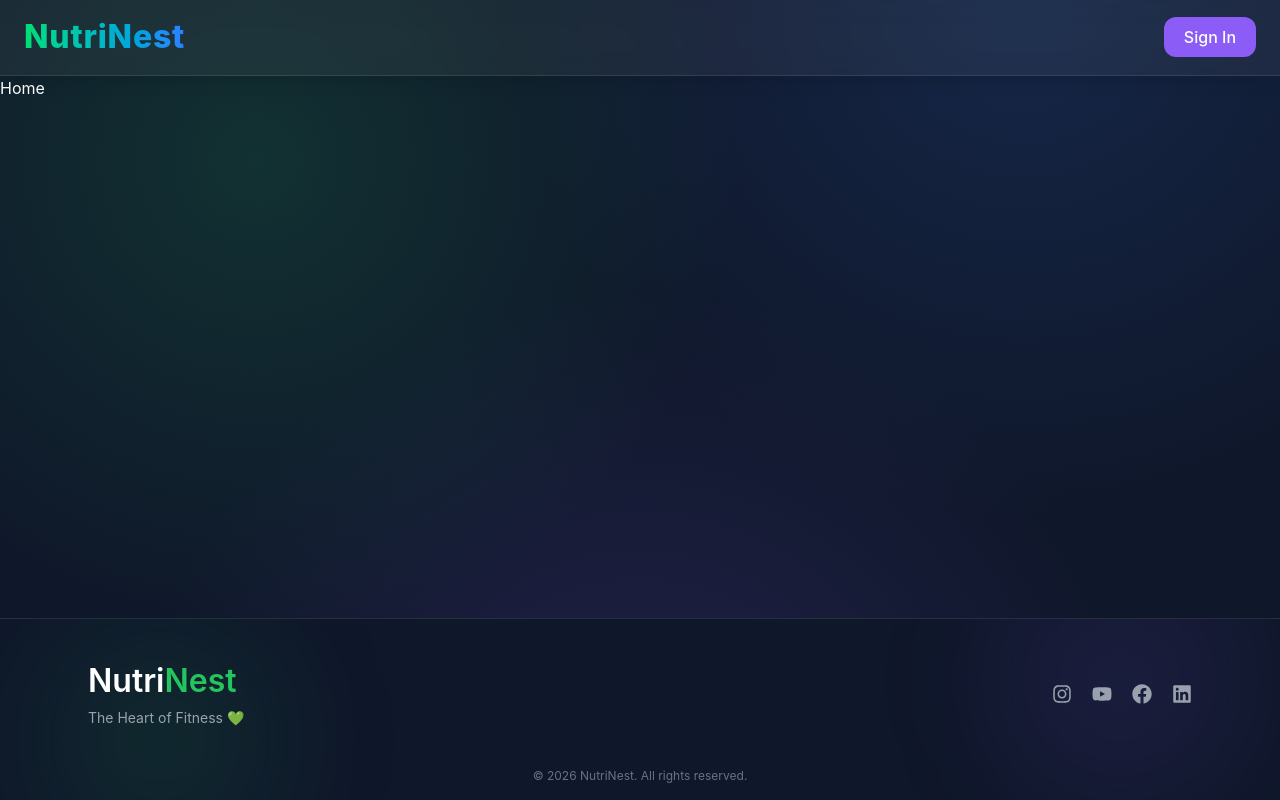
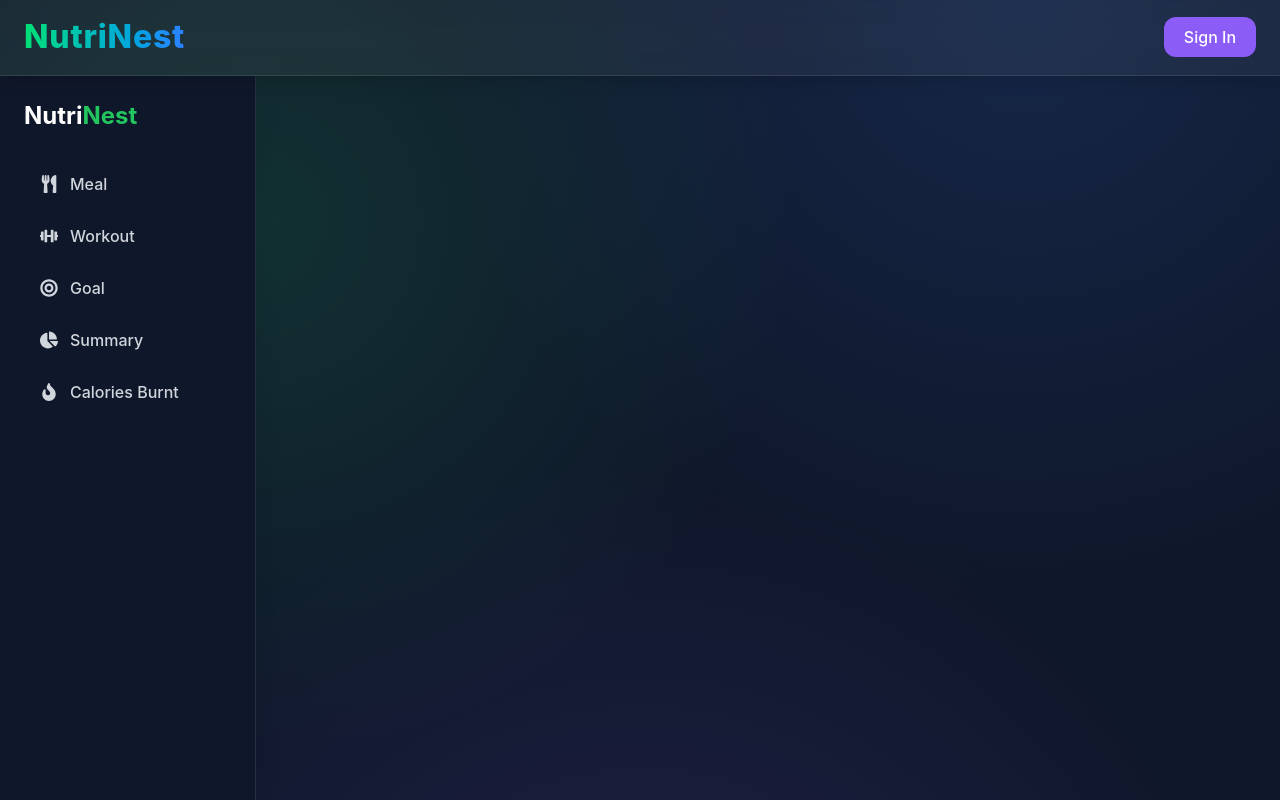
Before and after one commit to SuyashChavanOfficial/NutriNest, a React (Vite) app in the folder Frontend/: page / in a window 1280 px wide. Shown: the top 800 px of the page. Built offline with nearby package versions, Linux system fonts and the light colour scheme.

Commit message:
fix: change Home page to Dashboard page - added sidebar in Dashboard page

```diff
--- a/Frontend/src/App.jsx
+++ b/Frontend/src/App.jsx
@@ -2,7 +2,7 @@ import "./App.css";
 import { BrowserRouter, Route, Routes } from "react-router-dom";
 import { Navbar } from "./components/Navbar";
 import { Footer } from "./components/Footer";
-import { Home } from "./pages/Home";
+import { Dashboard } from "./pages/Dashboard";
 import { Signin } from "./pages/Signin";
 import { Signup } from "./pages/Signup";
 
@@ -14,7 +14,7 @@ function App() {
           <Navbar />
           <main>
             <Routes>
-              <Route path="/" element={<Home />} />
+              <Route path="/" element={<Dashboard />} />
               <Route path="/signin" element={<Signin />} />
               <Route path="/signup" element={<Signup />} />
             </Routes>
--- /dev/null
+++ b/Frontend/src/pages/Dashboard.jsx
@@ -0,0 +1,11 @@
+import { Outlet } from "react-router-dom";
+import { Sidebar } from "../components/Sidebar";
+
+export const Dashboard = () => {
+  return (
+    <div className="w-screen flex">
+      <Sidebar />
+      <Outlet />
+    </div>
+  );
+};
--- a/Frontend/src/pages/Home.jsx
+++ /dev/null
@@ -1,7 +0,0 @@
-import React from 'react'
-
-export const Home = () => {
-  return (
-    <div>Home</div>
-  )
-}
```
